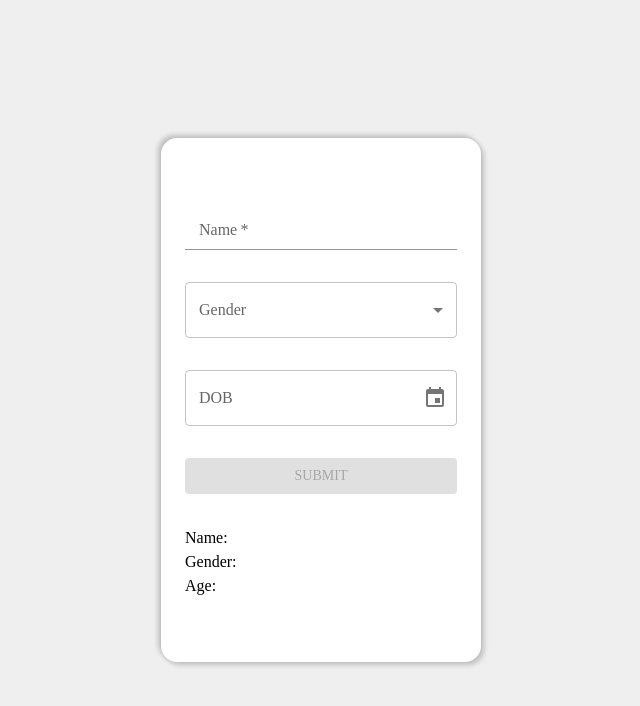
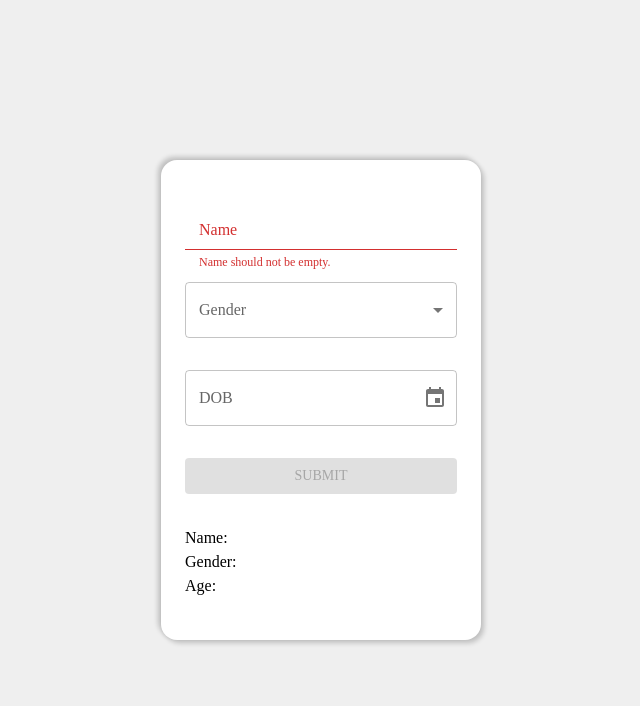
Before and after one commit to Vivekbhatt02/form-with-mui, a React (Create React App) app: page / in a window 1280 px wide. Shown: the top 706 px of the page, without its empty margins (319-959 px from the left). Built offline with nearby package versions, Linux system fonts and the light colour scheme.

Commit message:
Feature-4 Added error message

```diff
--- a/src/components/form/InputField.js
+++ b/src/components/form/InputField.js
@@ -1,9 +1,10 @@
 import React from "react";
-import {InputLabel, FormControl, Input} from "@mui/material";
+import {InputLabel, FormControl, Input, FormHelperText} from "@mui/material";
 
-export default function InputField({name, setName}) {
+export default function InputField({name, setName, showError}) {
+
     return (
-        <FormControl required sx={{width: '100%'}}>
+        <FormControl error={showError} sx={{width: '100%', minHeight: '3rem'}}>
             <InputLabel htmlFor="name-input">Name</InputLabel>
             <Input
                 id="name-input"
@@ -11,6 +12,13 @@ export default function InputField({name, setName}) {
                 onChange={(event) => setName(event.target.value)}
                 value={name}
             />
+            {
+                showError
+                &&
+                <FormHelperText focused>
+                    Name should not be empty.
+                </FormHelperText>
+            }
         </FormControl>
     )
 }
--- a/src/components/form/UserForm.js
+++ b/src/components/form/UserForm.js
@@ -23,6 +23,7 @@ const pageStyle = {
 const containerStyle = {
     backgroundColor: 'white',
     width: '20rem',
+    height: '30rem',
     paddingTop: '4rem',
     paddingBottom: '4rem',
     display: 'flex',
@@ -43,6 +44,9 @@ export default function UserForm() {
     const [dob, setDOB] = useState(null);
     const [submittedDetails, setSubmittedDetails] = useState({name: '', gender: '', dob: '',});
 
+    const showError = name.trim().length === 0;
+    const enableSubmitButton = showError || !gender || !dob;
+
     const handleFormSubmit = (event) => {
         event.preventDefault();
         setSubmittedDetails({name, gender, dob});
@@ -51,13 +55,11 @@ export default function UserForm() {
         setDOB(null);
     };
 
-    const enableSubmitButton = name.trim().length === 0 || !gender || !dob;
-
     return (
         <ThemeProvider theme={customTheme}>
             <Box sx={pageStyle}>
                 <Container sx={containerStyle}>
-                    <InputField name={name} setName={setName}/>
+                    <InputField name={name} setName={setName} showError={showError}/>
                     <GenderSelect gender={gender} setGender={setGender}/>
                     <DatePickerField dob={dob} setDOB={setDOB}/>
                     <Button
```
